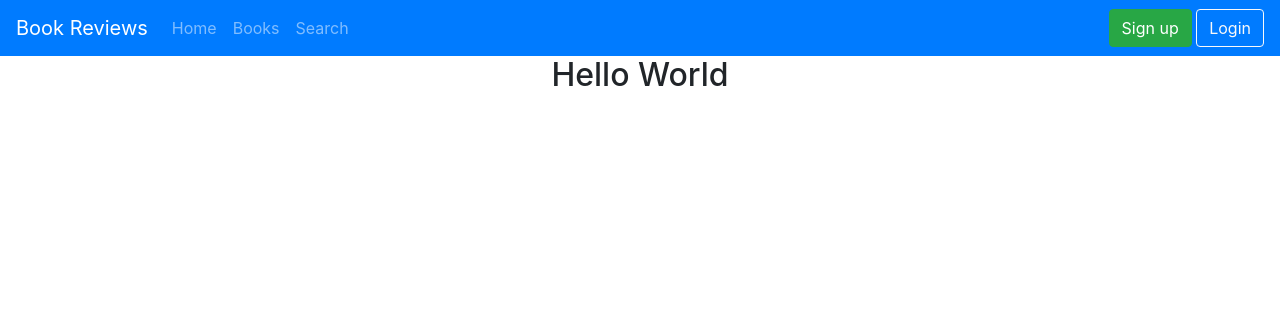
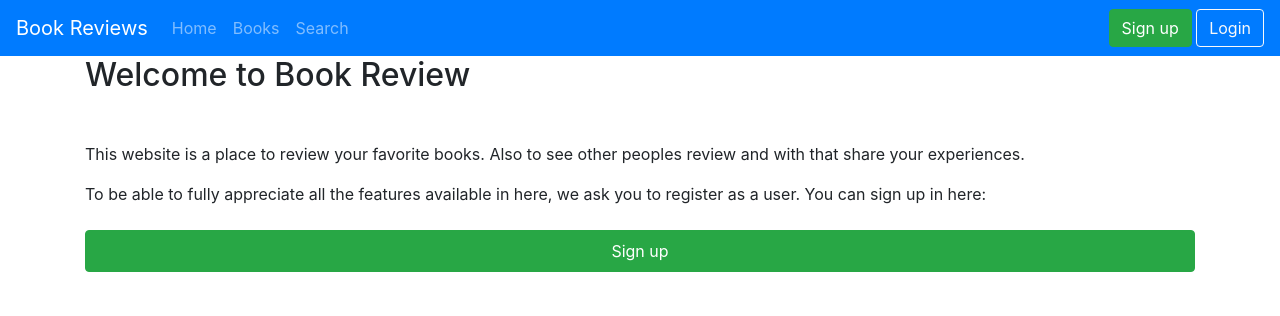
Before and after one commit to kyokawasaki/book-review, a Flask app: page / in a window 1280 px wide. Shown: the top 316 px of the page. Run offline with Flask 2, Linux system fonts and the light colour scheme; some libraries are stand-ins or nearby versions.

Commit message:
Insert some informative text on the index page

```diff
--- a/templates/index.html
+++ b/templates/index.html
@@ -3,7 +3,14 @@
 {% block title %}Index{% endblock %}
 
 {% block content %}
-    <h2 class="text-center">
-    	Hello World
-    </h2>
+    <h2>Welcome to Book Review</h2>
+    <p class="mt-5">
+        This website is a place to review your favorite books. Also to see other peoples review and with that
+        share your experiences.
+    </p>
+    <p>
+        To be able to fully appreciate all the features available in here, we ask you to register as a user.
+        You can sign up in here:
+    </p>
+    <a class="btn btn-success btn-block rounded py-2 mt-4" href="{{ url_for('register') }}">Sign up</a>
 {% endblock %}
```
